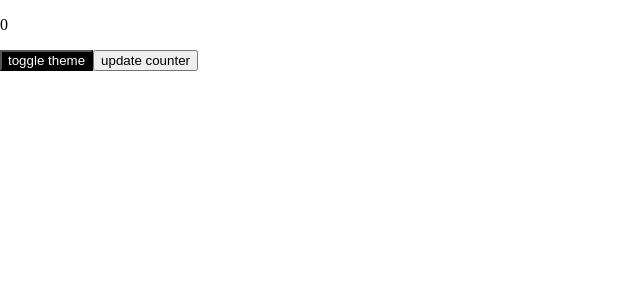
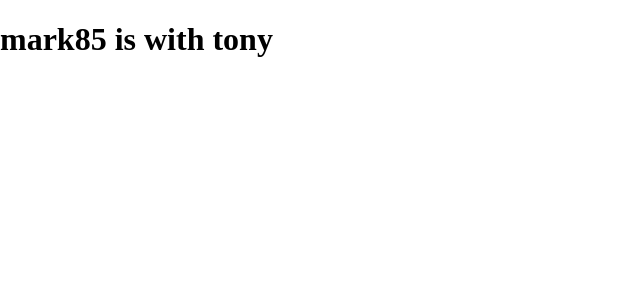
Before and after one commit to anupbidwai/react-redux-course, a React (Create React App) app: page / in a window 1280 px wide. Shown: the top 300 px of the page, without its empty margins (0-640 px from the left). Built offline with nearby package versions, Linux system fonts and the light colour scheme.

Commit message:
added HOC

```diff
--- a/src/App.js
+++ b/src/App.js
@@ -10,7 +10,7 @@ import ReduxApp from './components/ReduxApp';
 import "./style.css";
 import UserRegistration from './form/UserRegistration';
 import Practice from './components/Practice';
-import TonyStark from './hoc/TonyStark';
+import IronMan from './hoc/IronMan';
 import HookUseMemo from './hooks/HookUseMemo';
 
 function App() {
@@ -24,8 +24,8 @@ function App() {
     {/* <ReduxApp /> */}
     {/* <UserRegistration /> */}
     {/* <Practice /> */}
-    {/* <TonyStark name="tony" /> */}
-    <HookUseMemo />
+    <IronMan name="tony" />
+    {/* <HookUseMemo /> */}
   </>
 }
 
--- /dev/null
+++ b/src/hoc/IronMan.js
@@ -0,0 +1,9 @@
+import ironManHOC from './index';
+
+const IronMan = ({ version, name }) => {
+    return (
+        <h1>{version} is with {name}</h1>
+    )
+};
+
+export default ironManHOC(IronMan);
--- a/src/hoc/TonyStark.js
+++ /dev/null
@@ -1,8 +0,0 @@
-import IronManSuitHOC from './index';
-const TonyStark = ({ suit, name }) => {
-    return (
-        <h1>{suit.version} is with {name}</h1>
-    )
-};
-
-export default IronManSuitHOC(TonyStark);
--- a/src/hoc/index.js
+++ b/src/hoc/index.js
@@ -1,7 +1,12 @@
-const IronManSuitHOC = (Component) => {
-    const obj = {
-        'version': 'mark85'
+const ironManHOC = (Component) => {
+    const IronManSuit = (props) => {
+        const obj = {
+            'version': 'mark85'
+        }
+        return (
+            <Component {...props} version={obj.version} />
+        )
     }
-    return (props) => <Component suit={obj} {...props} />
+    return IronManSuit;
 };
-export default IronManSuitHOC;
+export default ironManHOC;
```
